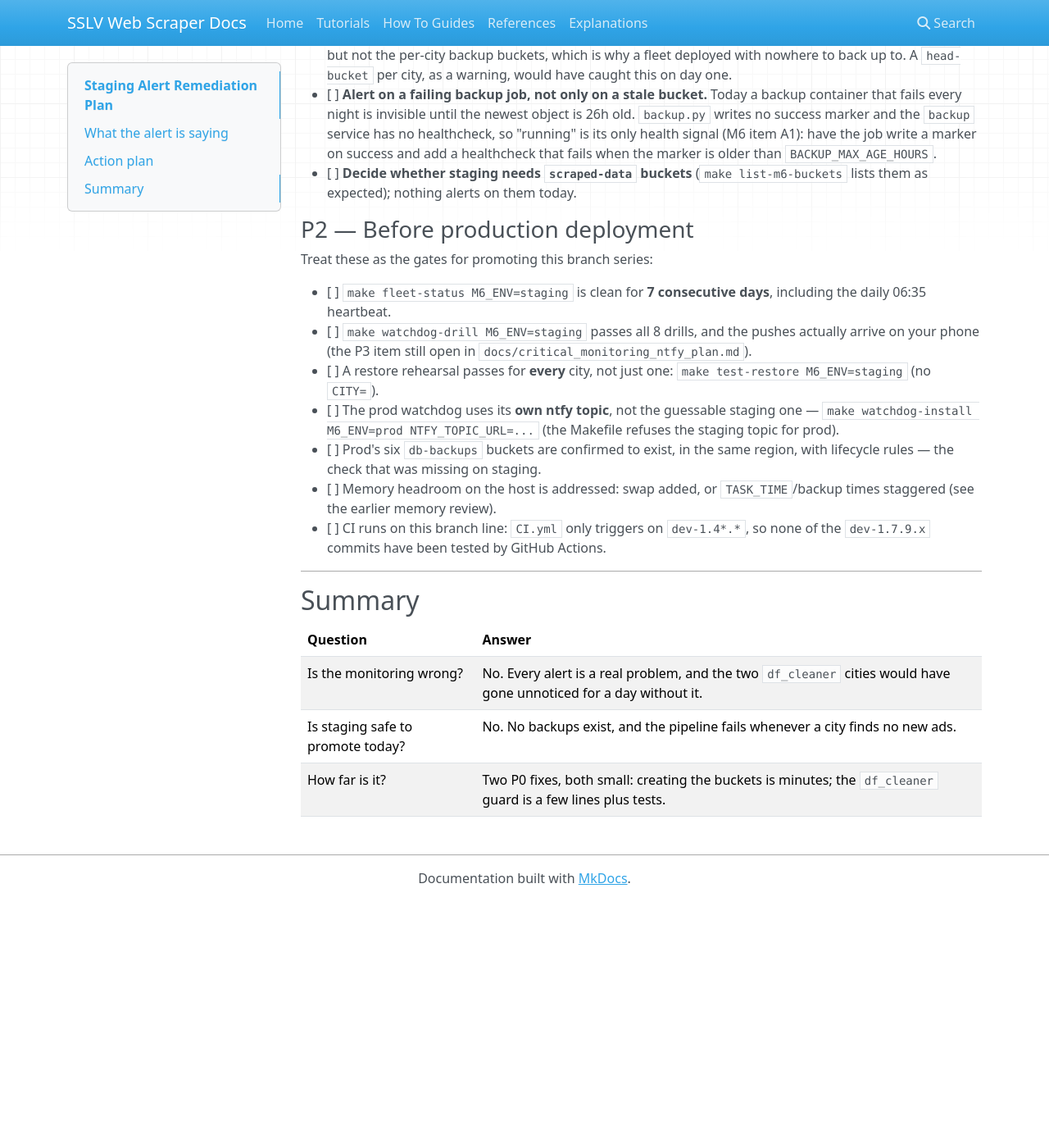
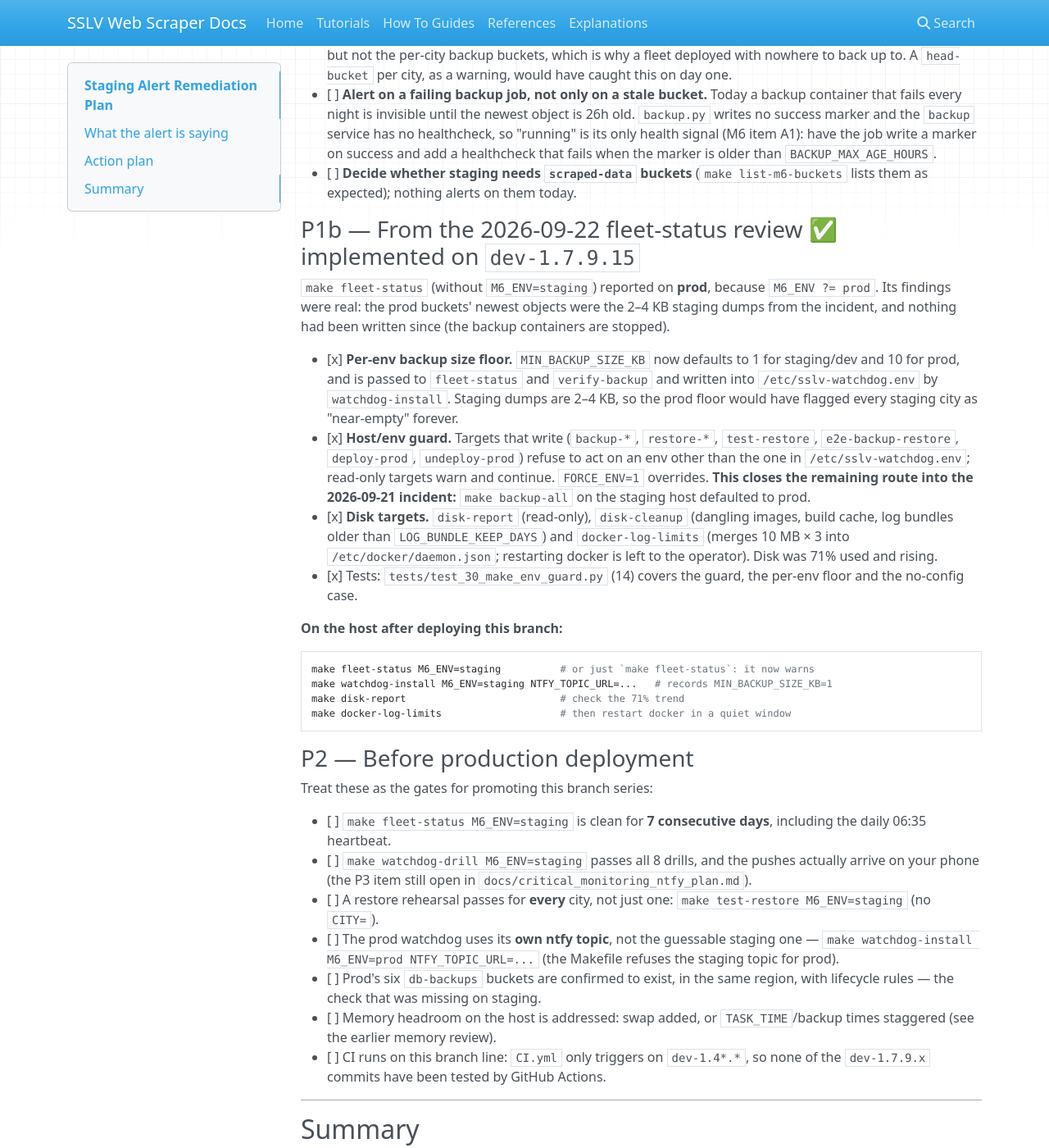
Before and after one commit to vfedotovs/sslv_web_scraper, an MkDocs documentation site: the page built from docs/staging_alert_remediation_plan.md, in a window 1280 px wide and 1400 px high, scrolled down 3515 px. Shown: the whole window at 82% size. Built offline with MkDocs 1.6.1, drawn with Linux system fonts in a browser that asks for light colours; nearby versions of some CDN libraries; before the commit the page ends 4614 px from its top, so only the background shows below that.

Commit message:
feat(make): host env guard, per-env backup floor, disk targets
From reviewing `make fleet-status` on the staging host: it reported on
PROD (M6_ENV ?= prod), and its findings were the aftermath of the
2026-09-21 incident - the prod buckets' newest objects are the 2-4 KB
staging dumps.

- MIN_BACKUP_SIZE_KB defaults to 1 for staging/dev and 10 for prod, is
  passed to fleet-status and verify-backup, and is written into
  /etc/sslv-watchdog.env by watchdog-install. Staging dumps are 2-4 KB,
  so the prod floor would flag every staging city as near-empty forever.
- host env guard from /etc/sslv-watchdog.env (WATCHDOG_ENV_FILE=):
  backup-*, restore-*, test-restore, e2e-backup-restore, deploy-prod and
  undeploy-prod refuse to act on another env; read-only targets warn.
  FORCE_ENV=1 overrides. This closes the remaining route into the
  incident: `make backup-all` on the staging host defaulted to prod.
- disk-report / disk-cleanup / docker-log-limits (10m x 3 merged into
  /etc/docker/daemon.json, restart left to the operator); disk was 71%
  used and container logs still have no size limit.
- tests/test_30_make_env_guard.py: 14 tests for the guard, the per-env
  floor and the no-config case; they ignore ambient make variables.

Co-Authored-By: Claude Opus 5 <noreply@anthropic.com>

````diff
--- a/docs/staging_alert_remediation_plan.md
+++ b/docs/staging_alert_remediation_plan.md
@@ -139,6 +139,40 @@ mismatch is refused. Covered by `tests/test_28_backup_restore_env_isolation.py`
 - [ ] **Alert on a failing backup job, not only on a stale bucket.** Today a backup container that fails every night is invisible until the newest object is 26h old. `backup.py` writes no success marker and the `backup` service has no healthcheck, so "running" is its only health signal (M6 item A1): have the job write a marker on success and add a healthcheck that fails when the marker is older than `BACKUP_MAX_AGE_HOURS`.
 - [ ] **Decide whether staging needs `scraped-data` buckets** (`make list-m6-buckets` lists them as expected); nothing alerts on them today.
 
+### P1b — From the 2026-09-22 fleet-status review  ✅ implemented on `dev-1.7.9.15`
+
+`make fleet-status` (without `M6_ENV=staging`) reported on **prod**, because
+`M6_ENV ?= prod`. Its findings were real: the prod buckets' newest objects were
+the 2–4 KB staging dumps from the incident, and nothing had been written since
+(the backup containers are stopped).
+
+- [x] **Per-env backup size floor.** `MIN_BACKUP_SIZE_KB` now defaults to 1 for
+      staging/dev and 10 for prod, and is passed to `fleet-status` and
+      `verify-backup` and written into `/etc/sslv-watchdog.env` by
+      `watchdog-install`. Staging dumps are 2–4 KB, so the prod floor would have
+      flagged every staging city as "near-empty" forever.
+- [x] **Host/env guard.** Targets that write (`backup-*`, `restore-*`,
+      `test-restore`, `e2e-backup-restore`, `deploy-prod`, `undeploy-prod`)
+      refuse to act on an env other than the one in `/etc/sslv-watchdog.env`;
+      read-only targets warn and continue. `FORCE_ENV=1` overrides.
+      **This closes the remaining route into the 2026-09-21 incident:**
+      `make backup-all` on the staging host defaulted to prod.
+- [x] **Disk targets.** `disk-report` (read-only), `disk-cleanup` (dangling
+      images, build cache, log bundles older than `LOG_BUNDLE_KEEP_DAYS`) and
+      `docker-log-limits` (merges 10 MB × 3 into `/etc/docker/daemon.json`;
+      restarting docker is left to the operator). Disk was 71% used and rising.
+- [x] Tests: `tests/test_30_make_env_guard.py` (14) covers the guard, the
+      per-env floor and the no-config case.
+
+**On the host after deploying this branch:**
+
+```bash
+make fleet-status M6_ENV=staging          # or just `make fleet-status`: it now warns
+make watchdog-install M6_ENV=staging NTFY_TOPIC_URL=...   # records MIN_BACKUP_SIZE_KB=1
+make disk-report                          # check the 71% trend
+make docker-log-limits                    # then restart docker in a quiet window
+```
+
 ### P2 — Before production deployment
 
 Treat these as the gates for promoting this branch series:
````
Also changed, not shown: 2 other files.
